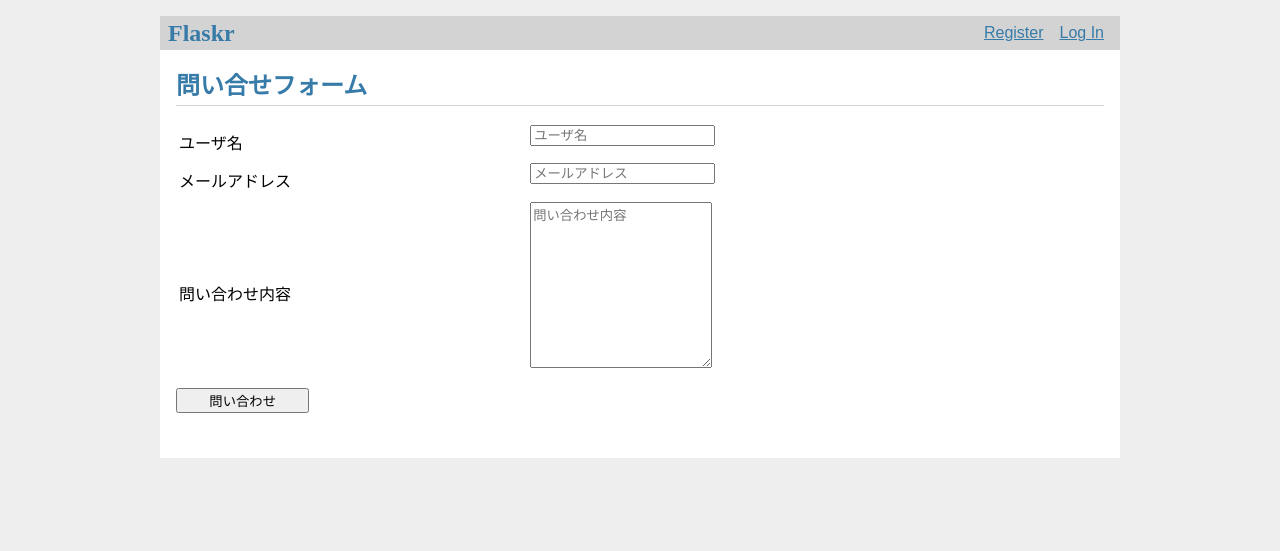
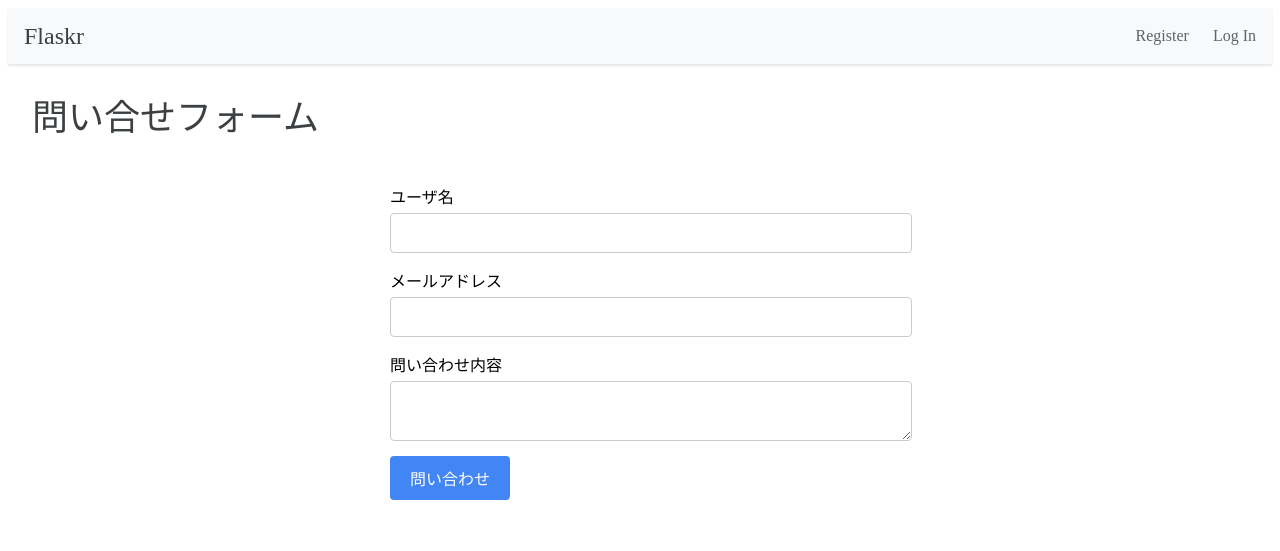
Before and after one commit to aq35/web-app-microservice, a Flask app: template app/flask-tutorial/flaskr/templates/contact/create.html in a window 1280 px wide. Shown: the top 551 px of the page. Run offline with Flask 3, Linux system fonts and the light colour scheme; the template is opened without the code that fills it, so the values that code supplies are empty; parts of the project's set-up code (start-up, migrations or seed data) failed here and were passed over.

Commit message:
cssの調整

```diff
--- a/app/flask-tutorial/flaskr/static/style.css
+++ b/app/flask-tutorial/flaskr/static/style.css
@@ -1,26 +1,151 @@
-html { font-family: sans-serif; background: #eee; padding: 1rem; }
-body { max-width: 960px; margin: 0 auto; background: white; }
-h1 { font-family: serif; color: #377ba8; margin: 1rem 0; }
-a { color: #377ba8; }
-hr { border: none; border-top: 1px solid lightgray; }
-nav { background: lightgray; display: flex; align-items: center; padding: 0 0.5rem; }
-nav h1 { flex: auto; margin: 0; }
-nav h1 a { text-decoration: none; padding: 0.25rem 0.5rem; }
-nav ul  { display: flex; list-style: none; margin: 0; padding: 0; }
-nav ul li a, nav ul li span, header .action { display: block; padding: 0.5rem; }
-.content { padding: 0 1rem 1rem; }
-.content > header { border-bottom: 1px solid lightgray; display: flex; align-items: flex-end; }
-.content > header h1 { flex: auto; margin: 1rem 0 0.25rem 0; }
-.flash { margin: 1em 0; padding: 1em; background: #cae6f6; border: 1px solid #377ba8; }
-.post > header { display: flex; align-items: flex-end; font-size: 0.85em; }
-.post > header > div:first-of-type { flex: auto; }
-.post > header h1 { font-size: 1.5em; margin-bottom: 0; }
-.post .about { color: slategray; font-style: italic; }
-.post .body { white-space: pre-line; }
-.content:last-child { margin-bottom: 0; }
-.content form { margin: 1em 0; display: flex; flex-direction: column; }
-.content label { font-weight: bold; margin-bottom: 0.5em; }
-.content input, .content textarea { margin-bottom: 1em; }
-.content textarea { min-height: 12em; resize: vertical; }
-input.danger { color: #cc2f2e; }
-input[type=submit] { align-self: start; min-width: 10em; }
+/* Navigation */
+nav {
+    display: flex;
+    justify-content: space-between;
+    align-items: center;
+    background-color: #f8f9fa;
+    height: 56px;
+    padding: 0 16px;
+    box-shadow: 0px 2px 2px rgba(0, 0, 0, 0.1);
+  }
+
+  nav h1 {
+    font-size: 24px;
+    font-weight: 500;
+    color: #3c4043;
+    margin: 0;
+  }
+
+  nav ul {
+    display: flex;
+    list-style: none;
+    margin: 0;
+  }
+
+  nav ul li {
+    margin-left: 24px;
+  }
+
+  nav ul li a {
+    text-decoration: none;
+    color: #5f6368;
+  }
+
+  nav ul li a:hover {
+    text-decoration: underline;
+  }
+
+  /* Content */
+  .content {
+    padding: 24px;
+  }
+
+  .content header {
+    display: flex;
+    justify-content: space-between;
+    align-items: center;
+    margin-bottom: 24px;
+  }
+
+  .content h1 {
+    font-size: 36px;
+    font-weight: 500;
+    color: #3c4043;
+    margin: 0;
+  }
+
+  .content .action {
+    background-color: #4285f4;
+    color: #fff;
+    font-weight: 500;
+    font-size: 14px;
+    padding: 8px 16px;
+    border: none;
+    border-radius: 4px;
+    text-decoration: none;
+  }
+
+  .content .action:hover {
+    background-color: #357ae8;
+  }
+
+  .post {
+    margin-bottom: 24px;
+  }
+
+  .post header {
+    display: flex;
+    justify-content: space-between;
+    align-items: center;
+    margin-bottom: 8px;
+  }
+
+  .post h1 {
+    font-size: 24px;
+    font-weight: 500;
+    color: #1a0dab;
+    margin: 0;
+  }
+
+  .post .about {
+    font-size: 14px;
+    color: #5f6368;
+  }
+
+  .post .body {
+    font-size: 16px;
+    color: #3c4043;
+  }
+
+  .google-form {
+    flex-direction: column;
+    align-items: center;
+    max-width: 500px;
+    margin: 0 auto;
+    padding: 20px;
+  }
+
+  .form-group {
+    display: flex;
+    flex-direction: column;
+    margin-bottom: 15px;
+    width: 100%;
+  }
+
+  .form-label {
+    margin-bottom: 5px;
+    font-weight: 500;
+  }
+
+  .form-input {
+    padding: 10px;
+    border: 1px solid #ccc;
+    border-radius: 4px;
+    font-size: 16px;
+    width: 100%;
+  }
+
+  .form-input:focus {
+    outline: none;
+    border-color: #4285f4;
+  }
+
+  .form-button {
+    padding: 10px 20px;
+    background-color: #4285f4;
+    color: #fff;
+    border: none;
+    border-radius: 4px;
+    font-size: 16px;
+    cursor: pointer;
+    transition: background-color 0.3s ease;
+  }
+
+  .form-button:hover {
+    background-color: #3367d6;
+  }
+
+  .form-button:focus {
+    outline: none;
+    box-shadow: 0px 0px 5px #4285f4;
+  }
--- a/app/flask-tutorial/flaskr/templates/contact/create.html
+++ b/app/flask-tutorial/flaskr/templates/contact/create.html
@@ -5,27 +5,19 @@
 {% endblock %}
 
 {% block content %}
-<form action="{{ url_for('contact.contact_complete') }}" method="POST" novalidate="novalidate">
-    <table>
-        <tr>
-            <td>ユーザ名</td>
-            <td>
-                <input type="text" name="username" value="{{ session.get('username', '') }}" placeholder="ユーザ名" />
-            </td>
-        </tr>
-        <tr>
-            <td>メールアドレス</td>
-            <td>
-                <input type="text" name="email" value="{{ session.get('email', '') }}" placeholder="メールアドレス" />
-            </td>
-        </tr>
-        <tr>
-            <td>問い合わせ内容</td>
-            <td>
-                <textarea name="description" placeholder="問い合わせ内容">{{  session.get('description', '') }}</textarea>
-            </td>
-        </tr>
-    </table>
-    <input type="submit" value="問い合わせ" />
-</form>
+<form class="google-form" action="{{ url_for('contact.contact_complete') }}" method="POST" novalidate="novalidate">
+    <div class="form-group">
+      <label class="form-label" for="username">ユーザ名</label>
+      <input class="form-input" type="text" name="username" id="username" placeholder="" value="{{ session.get('username', '') }}" required>
+    </div>
+    <div class="form-group">
+      <label class="form-label" for="email">メールアドレス</label>
+      <input class="form-input" type="email" name="email" id="email" placeholder="" value="{{ session.get('email', '') }}" required>
+    </div>
+    <div class="form-group">
+      <label class="form-label" for="description">問い合わせ内容</label>
+      <textarea class="form-input" name="description" id="description" placeholder="" required>{{  session.get('description', '') }}</textarea>
+    </div>
+    <button class="form-button" type="submit">問い合わせ</button>
+  </form>
 {% endblock %}
```
